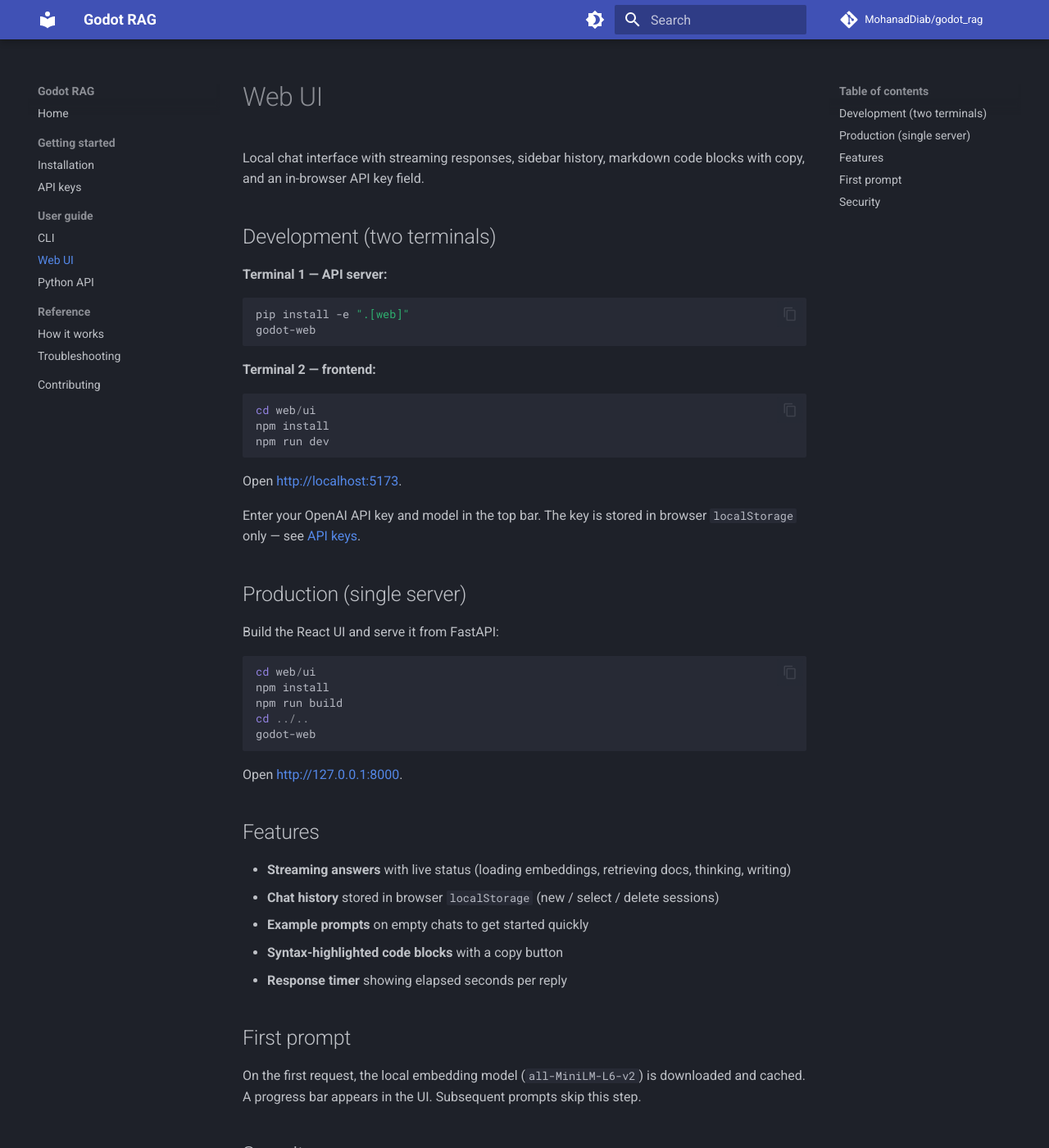
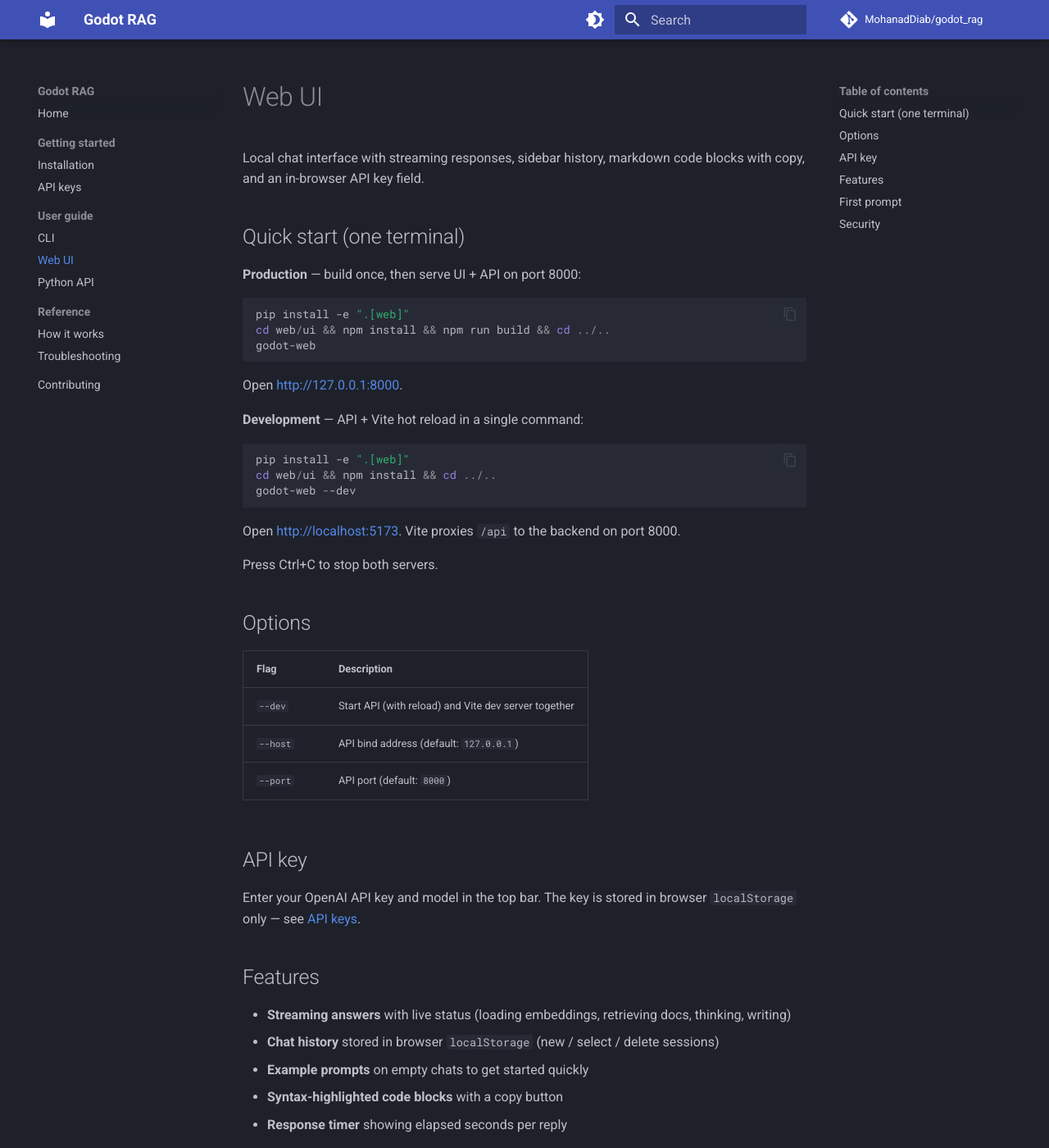
Before and after one commit to MohanadDiab/godot_rag, an MkDocs documentation site: the page built from docs/user-guide/web-ui.md, in a window 1280 px wide and 1400 px high. Shown: the whole window at 82% size. Built offline with MkDocs 1.6.1 and Material for MkDocs 9.7.7, drawn with Linux system fonts in a browser that asks for light colours; comment, search, counter and statistics services are not loaded.

Commit message:
Add single-terminal web UI via godot-web --dev and update docs.
Production uses one server after npm build; dev mode starts API and Vite together so users no longer need two terminals.

Co-authored-by: Cursor <cursoragent@cursor.com>

````diff
--- a/docs/user-guide/web-ui.md
+++ b/docs/user-guide/web-ui.md
@@ -2,40 +2,41 @@
 
 Local chat interface with streaming responses, sidebar history, markdown code blocks with copy, and an in-browser API key field.
 
-## Development (two terminals)
+## Quick start (one terminal)
 
-**Terminal 1 — API server:**
+**Production** — build once, then serve UI + API on port 8000:
 
 ```powershell
 pip install -e ".[web]"
-godot-web
-```
-
-**Terminal 2 — frontend:**
-
-```powershell
-cd web/ui
-npm install
-npm run dev
-```
-
-Open [http://localhost:5173](http://localhost:5173).
-
-Enter your OpenAI API key and model in the top bar. The key is stored in browser `localStorage` only — see [API keys](../getting-started/api-keys.md#web-ui).
-
-## Production (single server)
-
-Build the React UI and serve it from FastAPI:
-
-```powershell
-cd web/ui
-npm install
-npm run build
-cd ../..
+cd web/ui && npm install && npm run build && cd ../..
 godot-web
 ```
 
 Open [http://127.0.0.1:8000](http://127.0.0.1:8000).
+
+**Development** — API + Vite hot reload in a single command:
+
+```powershell
+pip install -e ".[web]"
+cd web/ui && npm install && cd ../..
+godot-web --dev
+```
+
+Open [http://localhost:5173](http://localhost:5173). Vite proxies `/api` to the backend on port 8000.
+
+Press Ctrl+C to stop both servers.
+
+## Options
+
+| Flag | Description |
+|------|-------------|
+| `--dev` | Start API (with reload) and Vite dev server together |
+| `--host` | API bind address (default: `127.0.0.1`) |
+| `--port` | API port (default: `8000`) |
+
+## API key
+
+Enter your OpenAI API key and model in the top bar. The key is stored in browser `localStorage` only — see [API keys](../getting-started/api-keys.md#web-ui).
 
 ## Features
 
````
Also changed, not shown: README.md (+3 -2 lines), docs/contributing.md (+3 -0 lines), docs/getting-started/installation.md (+24 -0 lines), docs/index.md (+10 -0 lines), docs/reference/troubleshooting.md (+4 -2 lines), 1 other file.
